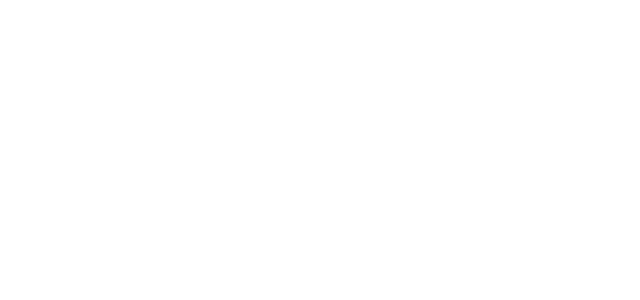
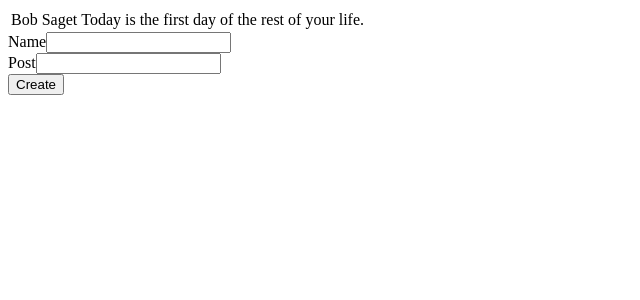
Before and after one commit to KParry13/Social-Feed-Project, a React (Create React App) app: page / in a window 1280 px wide. Shown: the top 300 px of the page, without its empty margins (0-640 px from the left). Built offline with nearby package versions, Linux system fonts and the light colour scheme.

Commit message:
switched Post file to PostList. Working on modifying PostList.

```diff
--- a/src/App.js
+++ b/src/App.js
@@ -5,16 +5,24 @@
 
 
 import React, { useState } from 'react';
+import Post from './Components/Post/Post'
+import CreatePostForm from './Components/CreatePostForm/CreatePostForm';
+import PostList from './Components/PostList/PostList';
 
 
 function App() {
 
-  // const [entries, setEntries] = useState([{name: 'Bob Saget', post: 'Today is the first day of the rest of your life.'}])
+  const [entries, setEntries] = useState([{name: 'Bob Saget', post: 'Today is the first day of the rest of your life.'}])
 
+  function createNewEntry(entry) {
+    let tempEntries = [entry, ...entries];
+    setEntries(tempEntries);
+  }
 
   return (
     <div >
-
+      <PostList parentEntries={entries} />
+      <CreatePostForm addNewEntryProperty={createNewEntry} />
     </div>
   );
 }
--- a/src/Components/Post/Post.jsx
+++ b/src/Components/Post/Post.jsx
@@ -6,31 +6,3 @@
 // and one for when the “dislike” button is clicked.
 // Bind these functions to their respective buttons onClick event.
 // Within these functions, start to lay out the steps that need to occur when each button is clicked.
-
-
-
-const Posts = (props) => {
-
-    return (
-        <table className="table">
-            <thead>
-                <tr>Name</tr>
-                <tr>Post</tr>
-            </thead>
-            <tbody>
-                {props.parentEntries.map((entry, index) => {
-                    return (
-                        <tr key={index}>
-                            <td>{index + 1}</td>
-                            <td>{entry.name}</td>
-                            <td>{entry.post}</td>
-                        </tr>
-
-                    )
-                })}
-            </tbody>
-        </table>
-     );
-}
-
-export default Posts;
--- a/src/Components/PostList/PostList.jsx
+++ b/src/Components/PostList/PostList.jsx
@@ -1,3 +1,23 @@
 // Create the feed where all your posts will be displayed in your app.
 // All posts should be passed into this component using props.
 // Then, utilize the “map” higher order array method to map each post to its own Post component.
+
+const PostList = (props) => {
+
+    return (
+        <table className="table">
+            <tbody>
+                {props.parentEntries.map((entry, index) => {
+                    return (
+                        <tr key={index}>
+                            <td>{entry.name}</td>
+                            <td>{entry.post}</td>
+                        </tr>
+                    )
+                })}
+            </tbody>
+        </table>
+     );
+}
+
+export default PostList;
```
